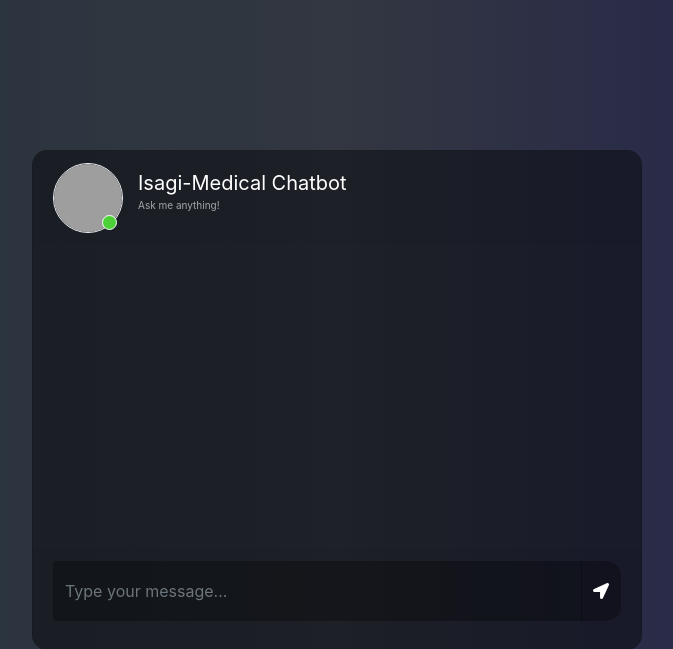
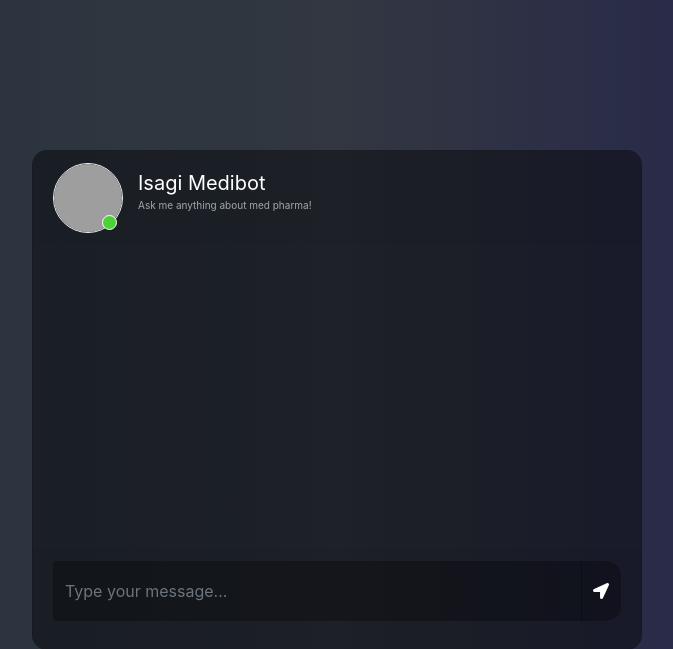
Before and after one commit to Sushant0102/Isagi-Medical-Chatbot, a Flask app: page / in a window 1280 px wide. Shown: the top 649 px of the page, without its empty margins (303-976 px from the left). Run offline with Flask 3, Linux system fonts and the light colour scheme; some libraries are stand-ins or nearby versions; grey boxes are pictures that could not be loaded.

Commit message:
chat updated

```diff
--- a/template/chat.html
+++ b/templates/chat.html
@@ -5,7 +5,7 @@
 <!DOCTYPE html>
 <html>
 	<head>
-		<title>Isagi-medibot</title>
+		<title>Isagi-Medibot</title>
 		<link rel="stylesheet" href="https://stackpath.bootstrapcdn.com/bootstrap/4.1.3/css/bootstrap.min.css" integrity="sha384-MCw98/SFnGE8fJT3GXwEOngsV7Zt27NXFoaoApmYm81iuXoPkFOJwJ8ERdknLPMO" crossorigin="anonymous">
 		<link rel="stylesheet" href="https://use.fontawesome.com/releases/v5.5.0/css/all.css" integrity="sha384-B4dIYHKNBt8Bc12p+WXckhzcICo0wtJAoU8YZTY5qE0Id1GSseTk6S+L3BlXeVIU" crossorigin="anonymous">
 		<script src="https://ajax.googleapis.com/ajax/libs/jquery/3.3.1/jquery.min.js"></script>
@@ -26,8 +26,8 @@
 									<span class="online_icon"></span>
 								</div>
 								<div class="user_info">
-									<span>Isagi-Medical Chatbot</span>
-									<p>Ask me anything!</p>
+									<span>Isagi Medibot</span>
+									<p>Ask me anything about med pharma!</p>
 								</div>
 							</div>
 						</div>
```
